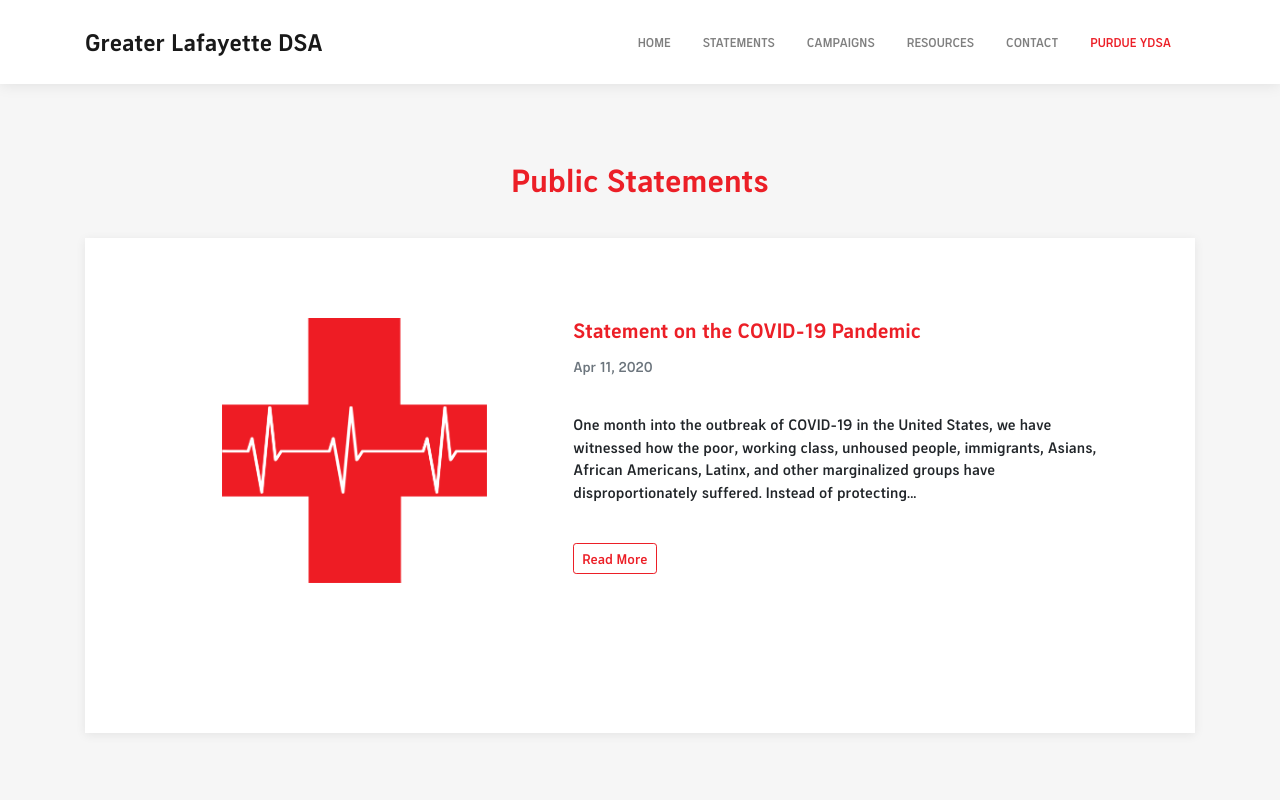
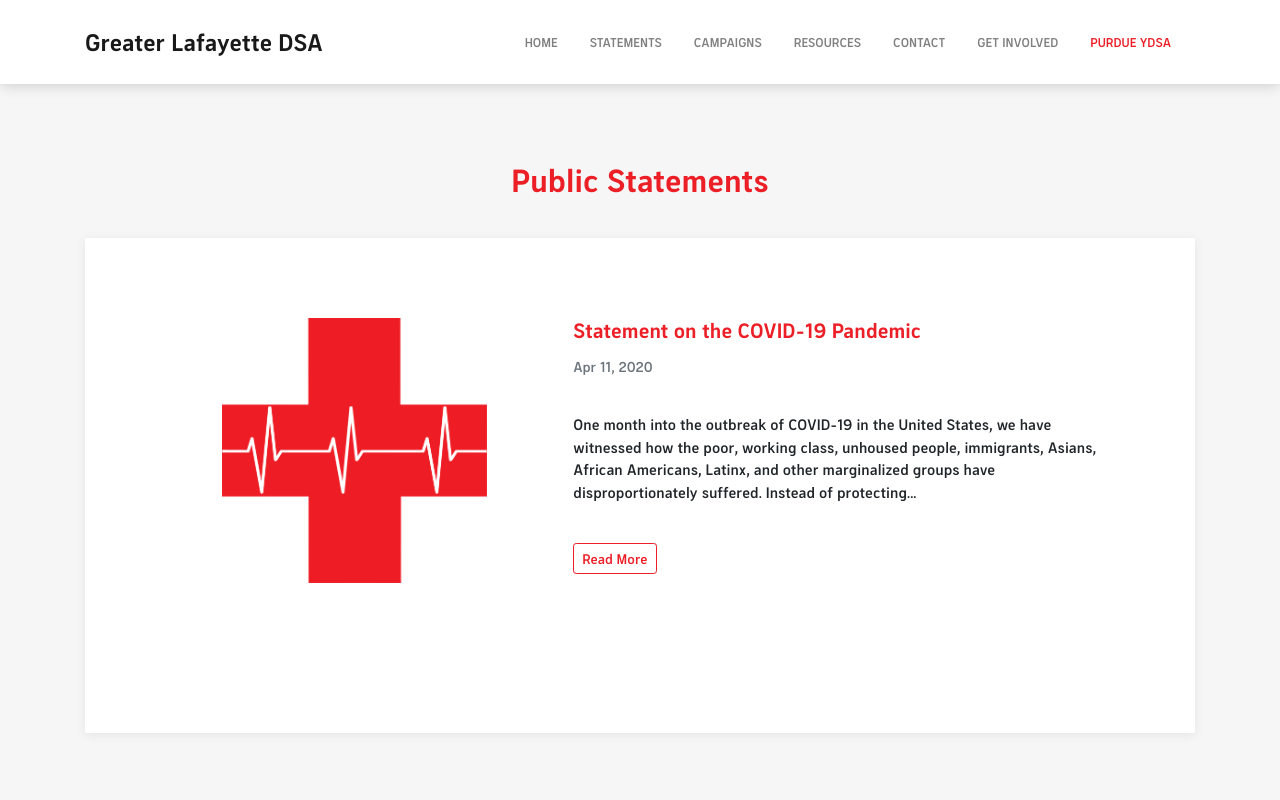
Before and after one commit to GLDSA/GLDSA.github.io, a plain HTML site: page statements.html in a window 1280 px wide. Shown: the top 800 px of the page. Drawn offline with Linux system fonts and the light colour scheme; some packages are replaced by stand-ins of ours; a script that the page names is missing; files whose address does not match are found by name.

Commit message:
various fixes
added

```diff
--- a/statements.html
+++ b/statements.html
@@ -36,6 +36,7 @@
                     <li class="nav-item" style="padding-right: 16px;"><a class="nav-link" style="font-family: 'Manifold DSA';" href="../campaigns.html">Campaigns</a></li>
                     <li class="nav-item" style="padding-right: 16px;"><a class="nav-link" href="../resources.html" style="font-family: 'Manifold DSA';">Resources</a></li>
                     <li class="nav-item" style="padding-right: 16px;"><a class="nav-link" href="contact.html" style="font-family: 'Manifold DSA';">Contact</a></li>
+                    <li class="nav-item" style="padding-right: 16px;"><a class="nav-link" href="get-involved.html" style="font-family: 'Manifold DSA';">Get Involved</a></li>
                     <li class="nav-item" style="padding-right: 16px;"><a class="nav-link" href="https://twitter.com/ydsapurdue" style="font-family: 'Manifold DSA';color: rgb(236,31,39);">Purdue YdSA</a></li>
                 </ul>
         </div>
@@ -68,6 +69,22 @@
         </footer>
         <p class="copyright">Greater Lafayette DSA © 2020</p>
     </div>
+    <nav class="navbar navbar-light navbar-expand-lg fixed-top bg-white clean-navbar">
+        <div class="container"><a class="navbar-brand logo" style="font-family: 'Manifold DSA Extra';font-style: normal;font-weight: bold;" href="../index.html">Greater Lafayette DSA</a><button data-toggle="collapse" class="navbar-toggler" data-target="#navcol-1"><span class="sr-only">Toggle navigation</span><span class="navbar-toggler-icon"></span></button>
+            <div
+                class="collapse navbar-collapse" id="navcol-1">
+                <ul class="nav navbar-nav ml-auto">
+                    <li class="nav-item" style="padding-right: 16px;"><a class="nav-link" href="../index.html" style="font-family: 'Manifold DSA';">Home</a></li>
+                    <li class="nav-item" style="padding-right: 16px;"><a class="nav-link" href="../statements.html" style="font-family: 'Manifold DSA';">Statements</a></li>
+                    <li class="nav-item" style="padding-right: 16px;"><a class="nav-link" style="font-family: 'Manifold DSA';" href="../campaigns.html">Campaigns</a></li>
+                    <li class="nav-item" style="padding-right: 16px;"><a class="nav-link" href="../resources.html" style="font-family: 'Manifold DSA';">Resources</a></li>
+                    <li class="nav-item" style="padding-right: 16px;"><a class="nav-link" href="contact.html" style="font-family: 'Manifold DSA';">Contact</a></li>
+                    <li class="nav-item" style="padding-right: 16px;"><a class="nav-link" href="get-involved.html" style="font-family: 'Manifold DSA';">Get Involved</a></li>
+                    <li class="nav-item" style="padding-right: 16px;"><a class="nav-link" href="https://twitter.com/ydsapurdue" style="font-family: 'Manifold DSA';color: rgb(236,31,39);">Purdue YdSA</a></li>
+                </ul>
+        </div>
+        </div>
+    </nav>
     <script src="assets/js/jquery.min.js"></script>
     <script src="assets/bootstrap/js/bootstrap.min.js"></script>
     <script src="https://cdnjs.cloudflare.com/ajax/libs/baguettebox.js/1.10.0/baguetteBox.min.js"></script>
```
Also changed, not shown: campaigns.html (+1 -0 lines), contact.html (+3 -2 lines), get-involved.html (+0 -5 lines), index.html (+2 -2 lines), resources.html (+1 -0 lines), sanitizer-info.html (+1 -0 lines), statements/covid-statement.html (+1 -0 lines), statements/statement-template.html (+1 -0 lines).
